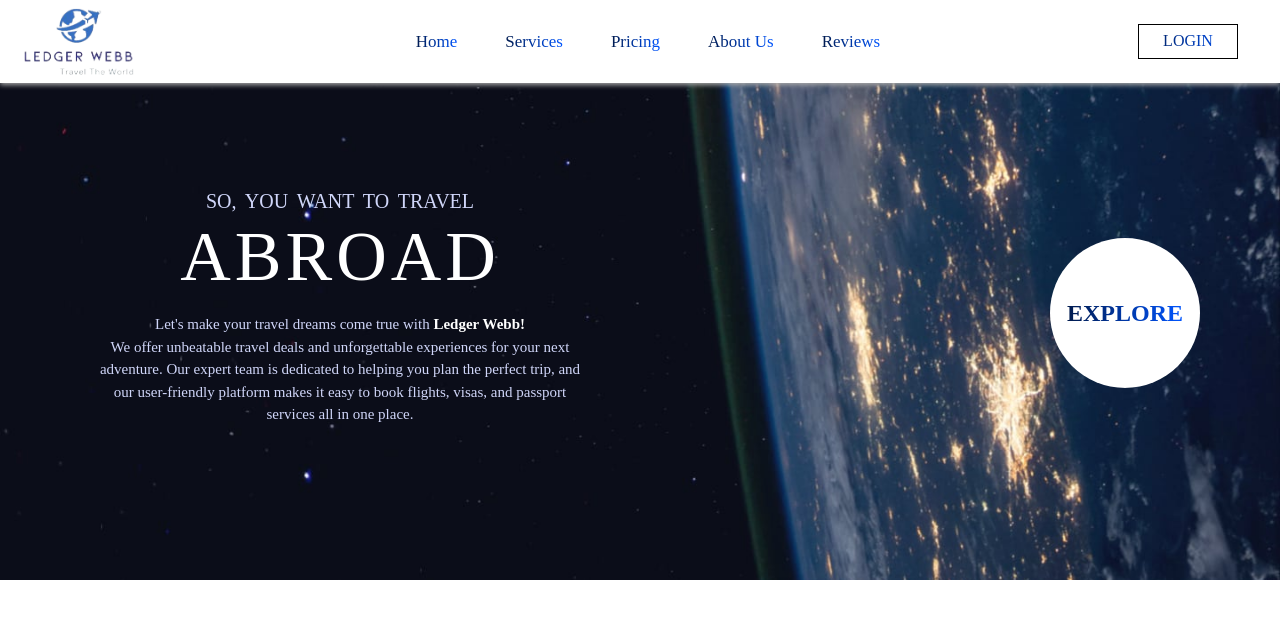
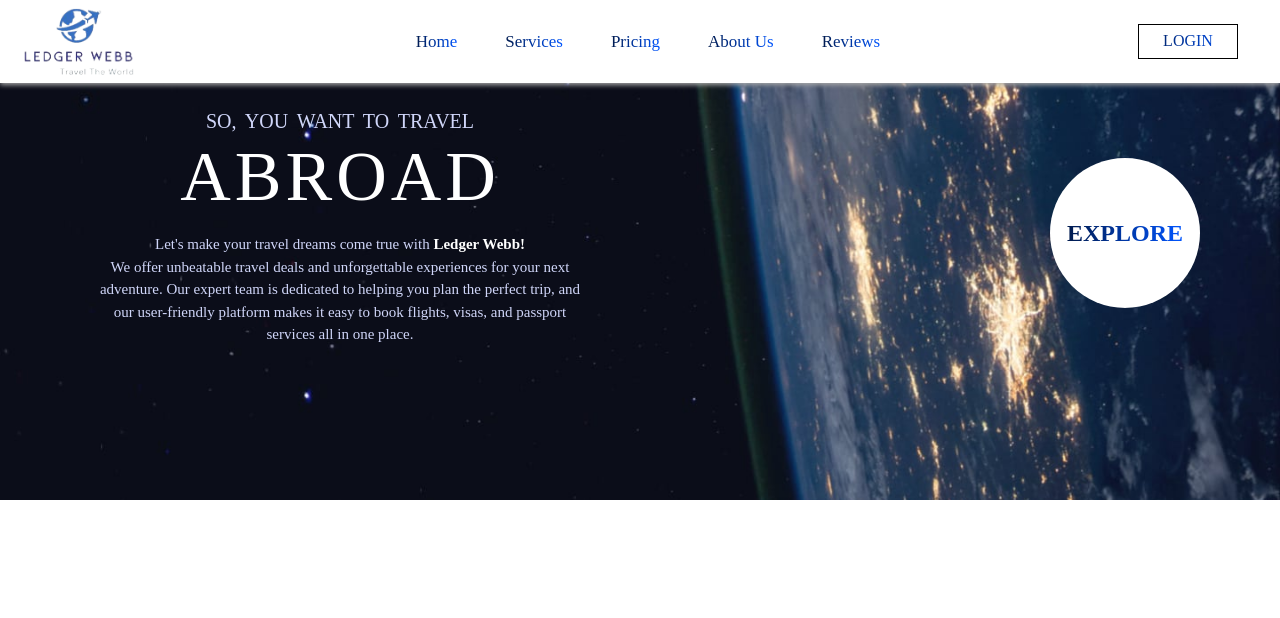
Before and after one commit to Fajarudheen-PA/ledgerWeb-travels-React, a React (Create React App) app: page / in a window 1280 px wide. Shown: the top 618 px of the page. Built offline with nearby package versions, Linux system fonts and the light colour scheme.

Commit message:
Banner updated

```diff
--- a/src/components/Banner/Banner.css
+++ b/src/components/Banner/Banner.css
@@ -4,8 +4,6 @@
   background-size: cover;
   width: 100%;
   min-height: 500px;
-  position: absolute;
-  top: 80px;
   margin: 0 auto;
 }
 .banner__wrap {
--- a/src/components/Banner/Banner.scss
+++ b/src/components/Banner/Banner.scss
@@ -7,8 +7,8 @@
     background-size: cover;
     width: 100%;
     min-height: 500px;
-    position: absolute;
-    top: 80px;
+    // position: absolute;
+    // top: 80px;
     margin: 0 auto;
 
     &__wrap{
```
Also changed, not shown: 1 other file (tests, documents, lock files or other folders).
